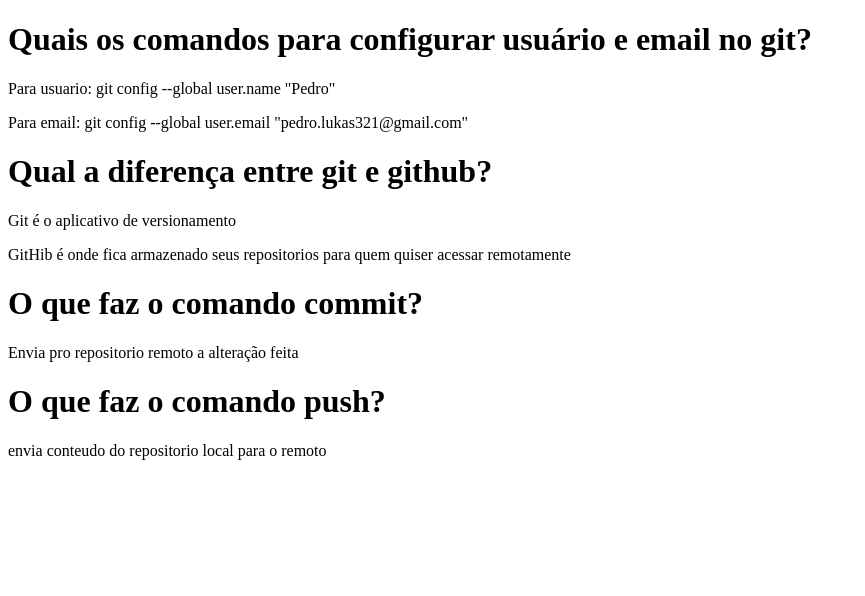
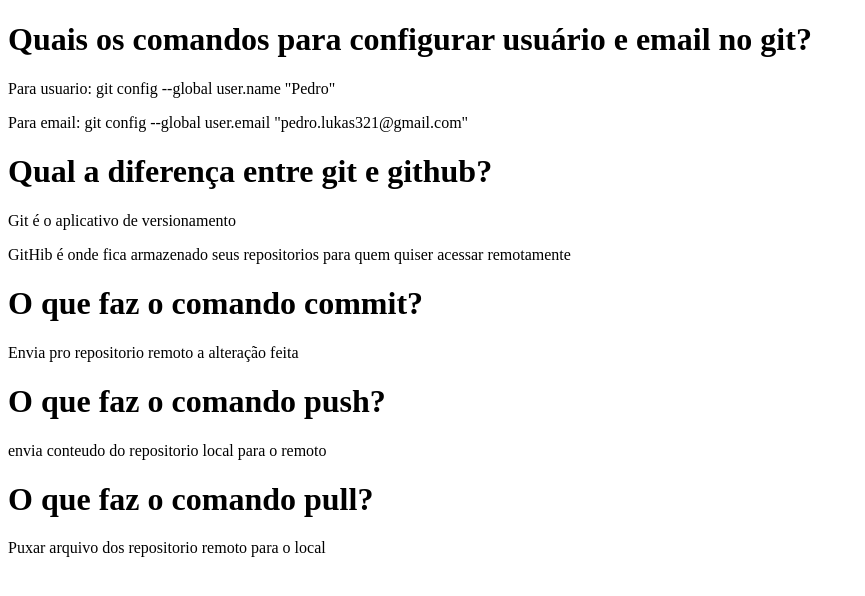
Before and after one commit to pedrolucas2001/treinamento-git, a plain HTML site: page index.html in a window 1280 px wide. Shown: the whole page, without its empty margins (0-865 px from the left). Drawn offline with Linux system fonts and the light colour scheme.

Commit message:
O que faz o comando pull?

```diff
--- a/index.html
+++ b/index.html
@@ -18,6 +18,8 @@
 <p>Envia pro repositorio remoto a alteração feita</p>
 <h1>O que faz o comando push?</h1>
 <p>envia conteudo do repositorio local para o remoto</p>
+<h1>O que faz o comando pull?</h1>
+<p>Puxar arquivo dos repositorio remoto para o local</p>
 
 
 </body>
```
